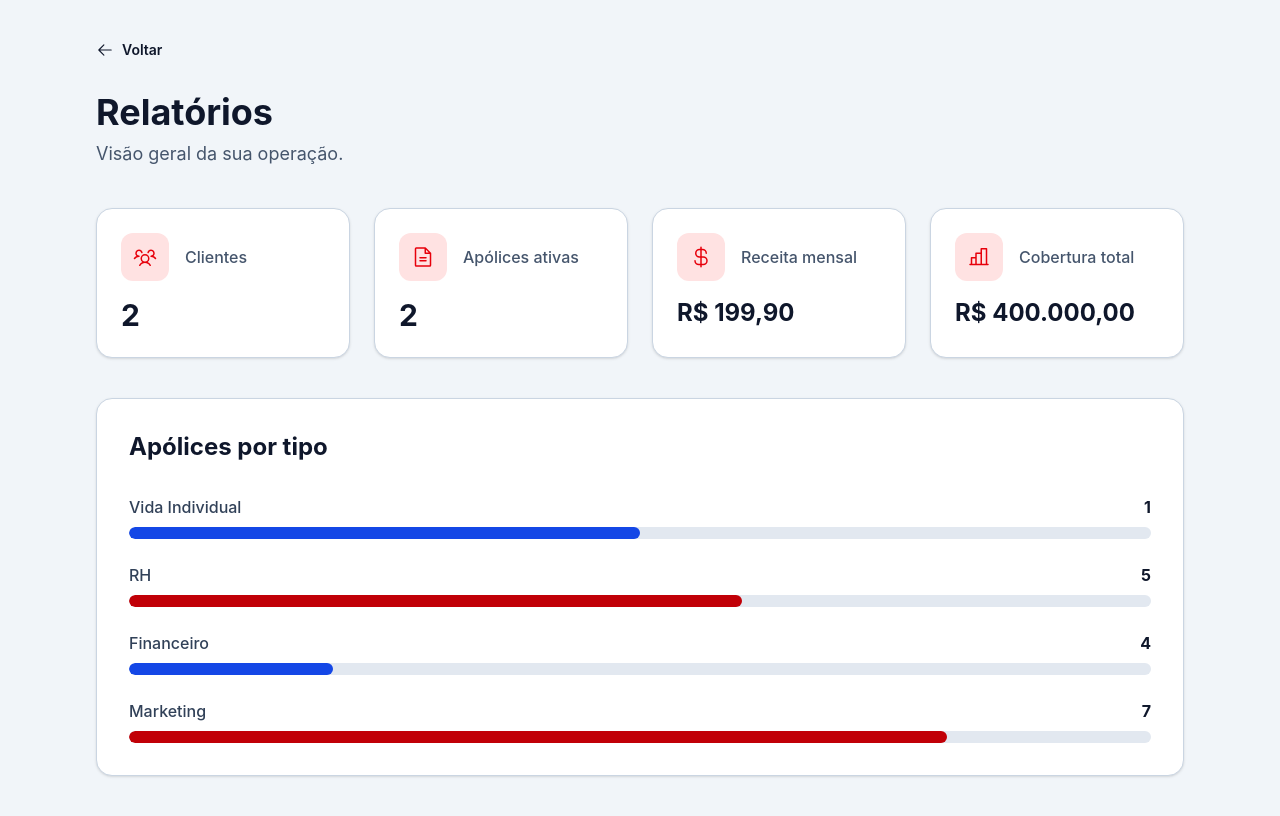
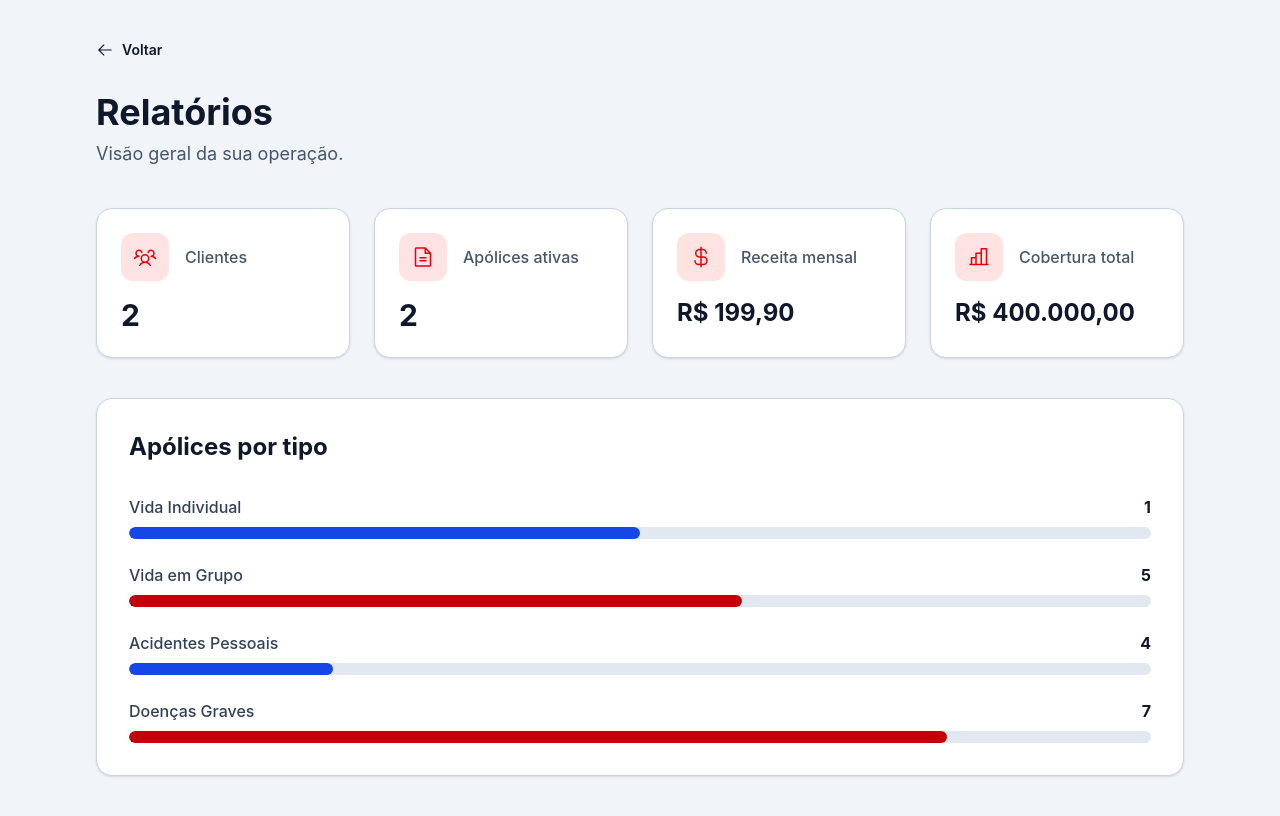
Before and after one commit to twostacktech/SafeLife-Front, a React (Vite) app: page / in a window 1280 px wide. Built offline with nearby package versions, Linux system fonts and the light colour scheme.

Commit message:
fix: fix: corrige textos

```diff
--- a/src/pages/relatorios/Relatorio.tsx
+++ b/src/pages/relatorios/Relatorio.tsx
@@ -149,7 +149,7 @@ function Relatorios() {
                         <div>
                             <div className="flex justify-between mb-2">
                                 <span className="font-medium text-slate-700">
-                                    RH
+                                    Vida em Grupo
                                 </span>
 
                                 <span className="font-bold text-slate-900">
@@ -166,7 +166,7 @@ function Relatorios() {
                         <div>
                             <div className="flex justify-between mb-2">
                                 <span className="font-medium text-slate-700">
-                                    Financeiro
+                                    Acidentes Pessoais
                                 </span>
 
                                 <span className="font-bold text-slate-900">
@@ -183,7 +183,7 @@ function Relatorios() {
                         <div>
                             <div className="flex justify-between mb-2">
                                 <span className="font-medium text-slate-700">
-                                    Marketing
+                                    Doenças Graves
                                 </span>
 
                                 <span className="font-bold text-slate-900">
```
